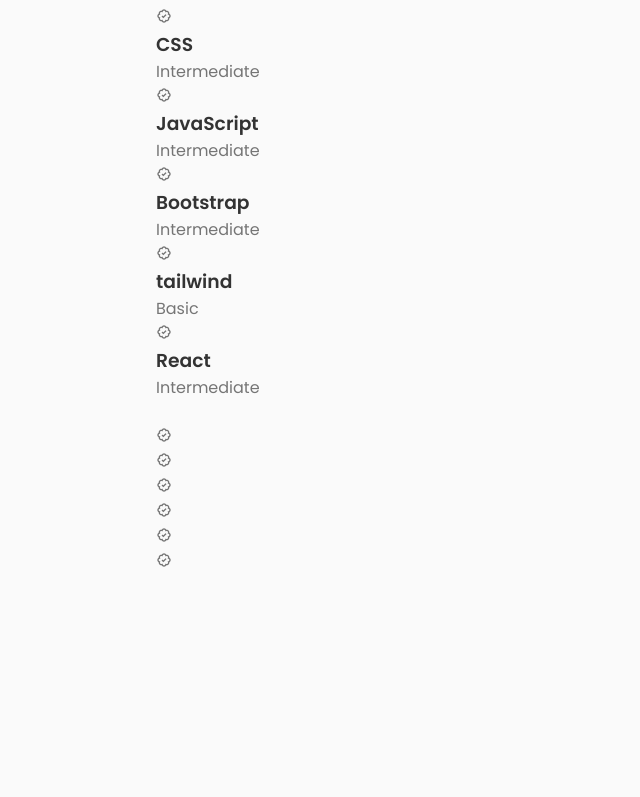
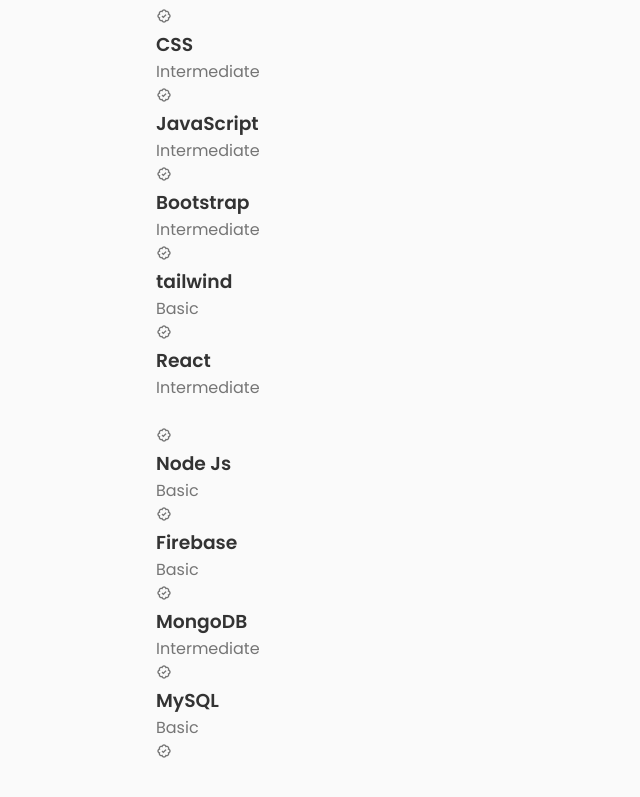
Before and after one commit to MarcoRosselDev/portafollio, a React (Create React App) app: page / in a window 1280 px wide. Shown: the part 1633-2430 px from the top of the page, without its empty margins (0-640 px from the left). Before the commit the page ends 2239 px from the top, so only its background shows below. Built offline with nearby package versions, Linux system fonts and the light colour scheme.

Commit message:
backend check

```diff
--- a/src/components/skills/Backend.jsx
+++ b/src/components/skills/Backend.jsx
@@ -11,8 +11,37 @@
             <i className="bx bx-badge-check"></i>
 
             <div>
-              <h3 className="skills__name"></h3>
-              <span className="skills__level"></span>
+              <h3 className="skills__name">Node Js</h3>
+              <span className="skills__level">Basic</span>
+            </div>
+          </div>
+
+          <div className="skills__data">
+            <i className="bx bx-badge-check"></i>
+
+            <div>
+              <h3 className="skills__name">Firebase</h3>
+              <span className="skills__level">Basic</span>
+            </div>
+          </div>
+
+          <div className="skills__data">
+            <i className="bx bx-badge-check"></i>
+
+            <div>
+              <h3 className="skills__name">MongoDB</h3>
+              <span className="skills__level">Intermediate</span>
+            </div>
+          </div>
+        </div>
+
+        <div className="skills__group">
+          <div className="skills__data">
+            <i className="bx bx-badge-check"></i>
+
+            <div>
+              <h3 className="skills__name">MySQL</h3>
+              <span className="skills__level">Basic</span>
             </div>
           </div>
 
@@ -25,43 +54,14 @@
             </div>
           </div>
 
-          <div className="skills__data">
+          {/* <div className="skills__data">
             <i className="bx bx-badge-check"></i>
 
             <div>
               <h3 className="skills__name"></h3>
               <span className="skills__level"></span>
             </div>
-          </div>
-        </div>
-
-        <div className="skills__group">
-          <div className="skills__data">
-            <i className="bx bx-badge-check"></i>
-
-            <div>
-              <h3 className="skills__name"></h3>
-              <span className="skills__level"></span>
-            </div>
-          </div>
-
-          <div className="skills__data">
-            <i className="bx bx-badge-check"></i>
-
-            <div>
-              <h3 className="skills__name"></h3>
-              <span className="skills__level"></span>
-            </div>
-          </div>
-
-          <div className="skills__data">
-            <i className="bx bx-badge-check"></i>
-
-            <div>
-              <h3 className="skills__name"></h3>
-              <span className="skills__level"></span>
-            </div>
-          </div>
+          </div> */}
         </div>
       </div>
     </div>
```
